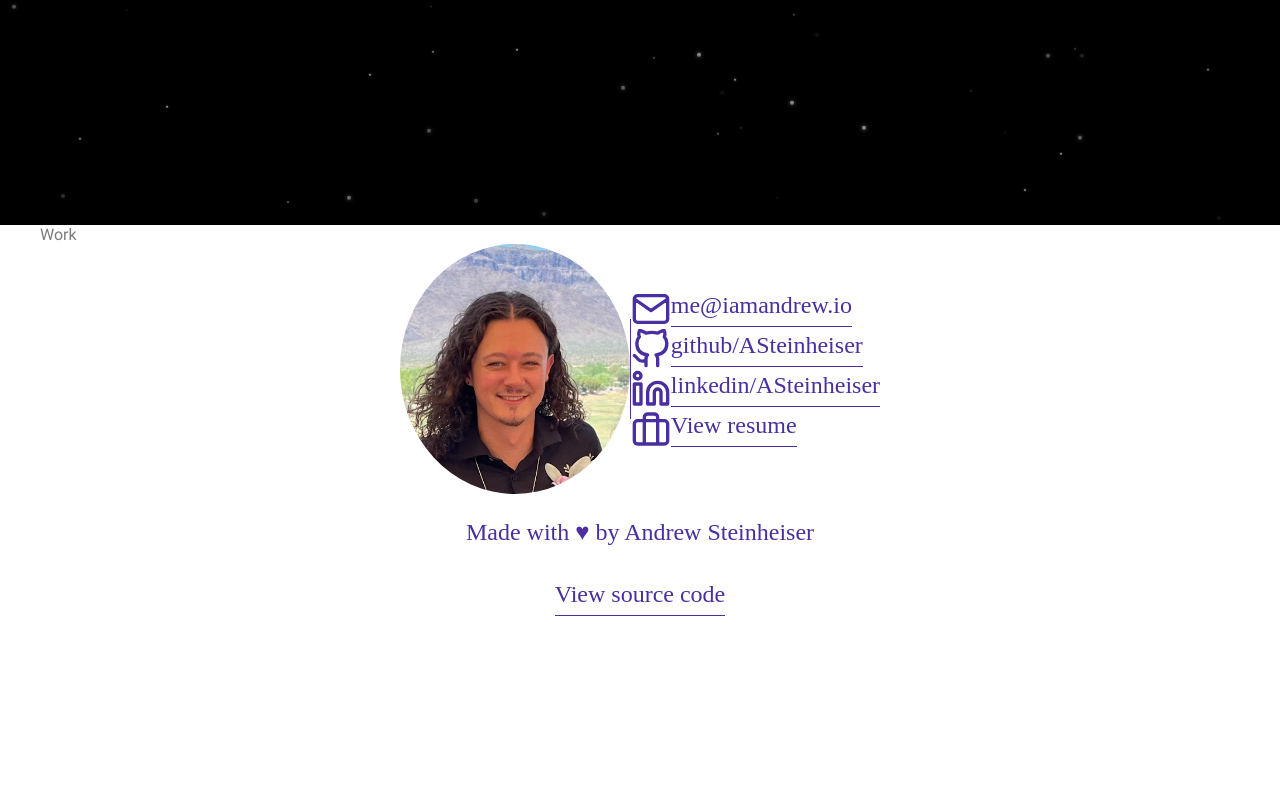
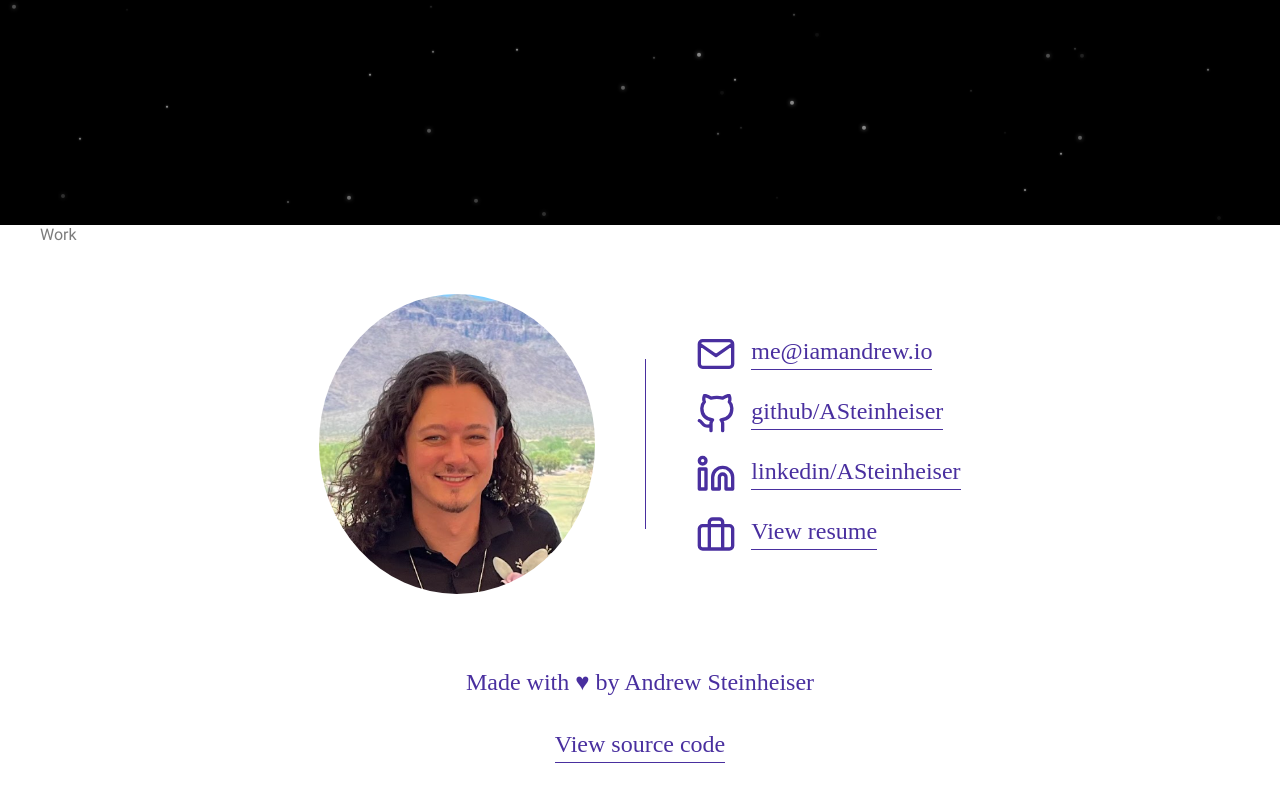
Before and after one commit to ASteinheiser/iamandrew.io, a React (Vite) app: page / in a window 1280 px wide. Shown: the part 489-1280 px from the top of the page. Before the commit the page ends 1155 px from the top, so only its background shows below. Built offline with nearby package versions, Linux system fonts and the light colour scheme; a web font is replaced by a local one.

Commit message:
finish styles for desktop contact section

```diff
--- a/src/components/Contact/contact.scss
+++ b/src/components/Contact/contact.scss
@@ -4,16 +4,20 @@
   align-items: center;
   justify-content: center;
 
+  padding: 50px 25px;
+
   .contact-image {
-    height: 250px;
+    height: 300px;
     width: auto;
     border-radius: 50%;
   }
 
   .contact-content-divider {
     width: 1px;
-    height: 100px;
+    height: 170px;
     background-color: var(--purple);
+
+    margin: 0 50px;
   }
 
   .contact-content {
@@ -25,6 +29,8 @@
       flex-direction: row;
       align-items: center;
 
+      margin: 10px 0 10px;
+
       a {
         font-size: 24px;
         font-family: 'Montserrat';
@@ -33,6 +39,8 @@
       img {
         height: 40px;
         width: auto;
+
+        margin-right: 15px;
       }
     }
   }
--- a/src/index.scss
+++ b/src/index.scss
@@ -39,6 +39,6 @@ a {
   color: var(--purple);
   text-decoration: none;
 
-  padding-bottom: 7px;
+  padding-bottom: 4px;
   border-bottom: 1px solid var(--purple);
 }
```
